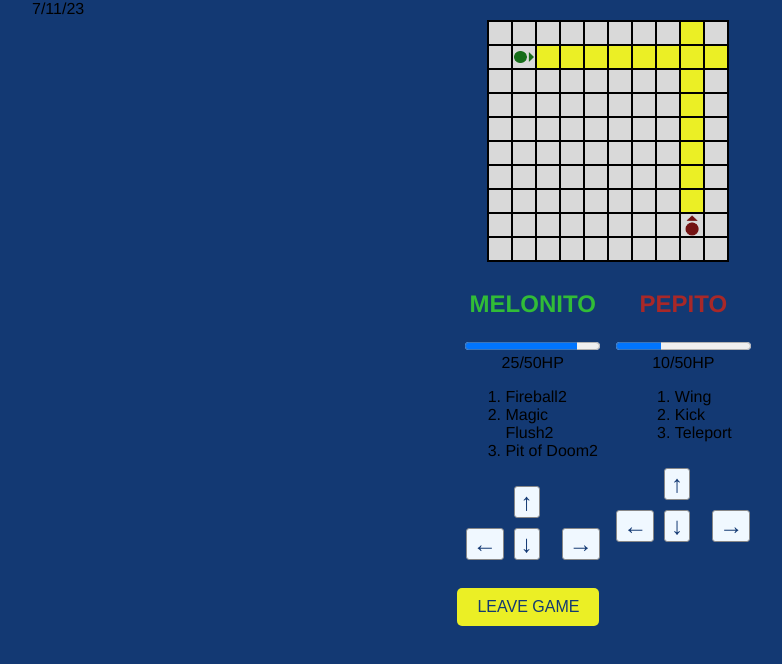
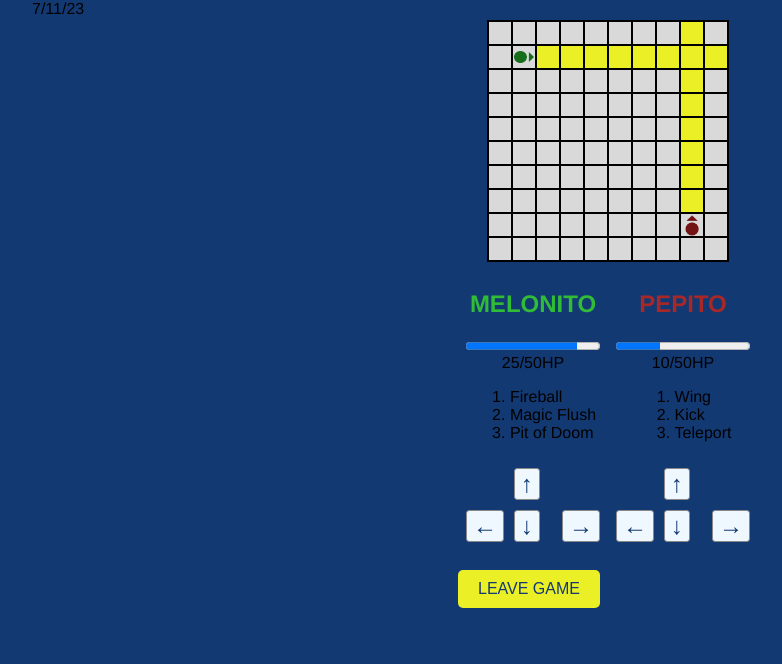
Before and after one commit to diegosava14/wp1_project_v2, a Vue app: page /game in a window 1280 px wide. Shown: the top 664 px of the page, without its empty margins (32-814 px from the left). Built offline with nearby package versions, Linux system fonts and the light colour scheme; no server answers.

Commit message:
comments

```diff
--- a/src/views/GameGrid.vue
+++ b/src/views/GameGrid.vue
@@ -49,6 +49,7 @@
   import { getCurrentGame, leaveGame } from "../services/api.js";
   import router from "../router/index.js";
 
+  //this data would be used if the api would be functional
   export default {
     data() {
       return {
@@ -65,11 +66,12 @@
     await this.initializeGameData();
   },
 
+    //data to hardcore the initialisation
   data() {
     return {
       grid: this.createGrid(10, 10),
       players: [
-        { name: 'MELONITO', hp: 25, attacks: ['Fireball2', 'Magic Flush2', 'Pit of Doom2'], position: { x: 1, y: 1 }, direction: 'right', rotation: 0,},
+        { name: 'MELONITO', hp: 25, attacks: ['Fireball', 'Magic Flush', 'Pit of Doom'], position: { x: 1, y: 1 }, direction: 'right', rotation: 0,},
         { name: 'PEPITO', hp: 10, attacks: ['Wing', 'Kick', 'Teleport'], position: { x: 8, y: 8 }, direction: 'down',  rotation: 270,},
       ],
 
@@ -77,6 +79,8 @@
   },
 
   methods: {
+
+      //this function would work with API calls to build the screen using the API info
     async initializeGameData() {
       const token = localStorage.getItem('token');
       try {
@@ -101,7 +105,7 @@
       }
     },
 
-
+    //allows user to exit the game
     leaveGame(){
       const token = localStorage.getItem('token');
 
@@ -117,10 +121,12 @@
 
     },
 
+    //initialises the playing grid
     createGrid(rows, cols) {
       return Array.from({ length: rows }, () => Array.from({ length: cols }, () => false));
     },
 
+    //controlls player's movements
     movePlayer(direction, playerIndex) {
       const player = this.players[playerIndex];
       const currentDirection = this.getDirectionFromRotation(player.rotation);
@@ -182,8 +188,9 @@
       return directions[rotation];
     },
 
+    //action performed when attacks gets used (right now is hardcoded)
     attackClicked(attack, player) {
-      if (attack === "Fireball1"){
+      if (attack === "Fireball"){
         player.position.y++;
         player.position.x += 3;
 
@@ -191,6 +198,8 @@
         player.position.y -= 2;
         player.position.x ++;
       }
+
+      //Should decrease the health if attack is successful
 
     },
   },
--- a/src/views/GameReplay.vue
+++ b/src/views/GameReplay.vue
@@ -44,6 +44,7 @@ import { getCurrentGame, leaveGame } from "../services/api.js";
 import router from "../router/index.js";
 
 export default {
+  //this data would be used if the api would be functional
   data() {
     return {
       gameId: null,
@@ -59,6 +60,7 @@ export default {
     await this.initializeGameData();
   },
 
+  //data to hardcore the initialisation
   data() {
     return {
       grid: this.createGrid(10, 10),
@@ -71,6 +73,8 @@ export default {
   },
 
   methods: {
+
+    //this function would work with API calls to build the screen using the API info
     async initializeGameData() {
       const token = localStorage.getItem('token');
       try {
@@ -95,7 +99,7 @@ export default {
       }
     },
 
-
+    //allows user to exit the game
     leaveGame(){
       const token = localStorage.getItem('token');
 
@@ -111,10 +115,12 @@ export default {
 
     },
 
+    //initialises the playing grid
     createGrid(rows, cols) {
       return Array.from({ length: rows }, () => Array.from({ length: cols }, () => false));
     },
 
+    //controls player's movements
     movePlayer(direction, playerIndex) {
       const player = this.players[playerIndex];
       const currentDirection = this.getDirectionFromRotation(player.rotation);
@@ -176,15 +182,10 @@ export default {
       return directions[rotation];
     },
 
+    //action performed when attacks gets used (right now is hardcoded)
     attackClicked(attack, player) {
-      if (attack === "Fireball1"){
-        player.position.y++;
-        player.position.x += 3;
-
-      } else if (attack === "Pit of Doom"){
-        player.position.y -= 2;
-        player.position.x ++;
-      }
+      //This should withdraw the attack from the API from the actual gameplay recorded
+      //Should decrease the health if attack is successful
 
     },
   },
```
